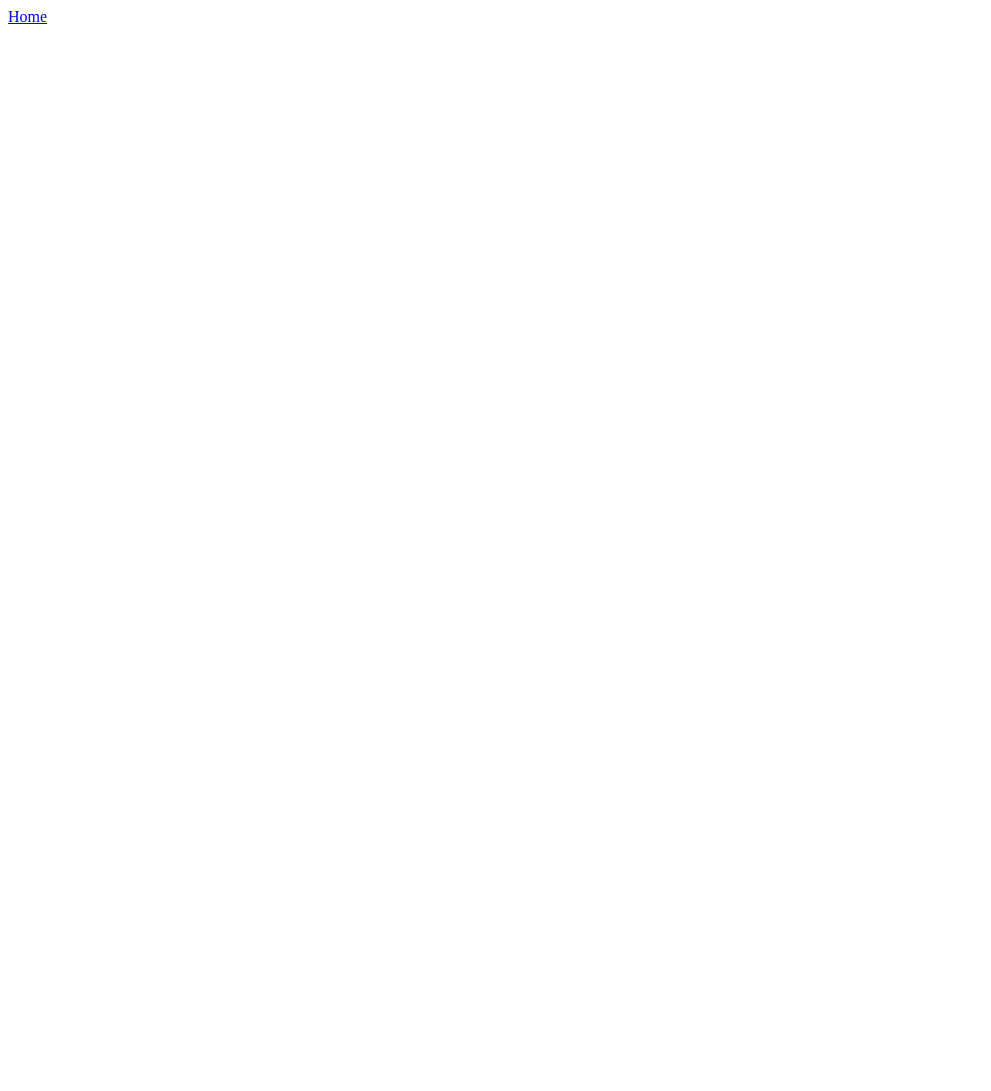
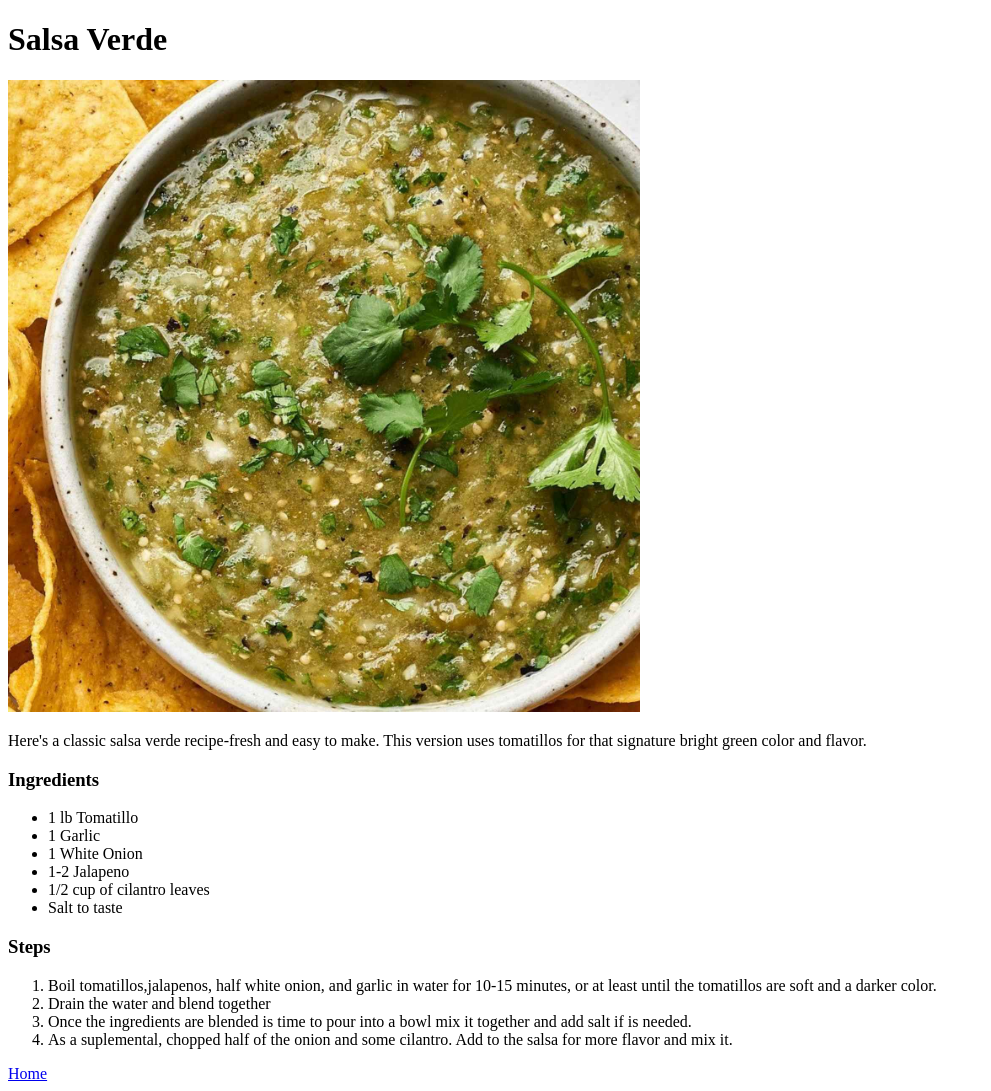
Before and after one commit to TGabby23/odin-recipes, a plain HTML site: page recipes/greensalsa.html in a window 1280 px wide. Shown: the whole page, without its empty margins (0-991 px from the left). Before the commit the page ends 800 px from the top, so only its background shows below. Drawn offline with Linux system fonts and the light colour scheme.

Commit message:
finish salsa recipe with ingredientes and steps

```diff
--- a/recipes/greensalsa.html
+++ b/recipes/greensalsa.html
@@ -10,6 +10,37 @@
 
 <body>
 
+<h1>Salsa Verde</h1>
+
+<img src="../images/salsa-verde.jpeg" width="50%" alt="salsa verde final look">
+
+<p>Here's a classic salsa verde recipe-fresh and easy to make. This version uses
+tomatillos for that signature bright green color and flavor.</p>
+
+<h3>Ingredients</h3>
+
+    <ul>
+     <li>1 lb Tomatillo</li>
+     <li>1 Garlic</li>
+     <li>1 White Onion</li>
+     <li>1-2 Jalapeno</li>
+     <li>1/2 cup of cilantro leaves</li>
+     <li>Salt to taste</li>
+    </ul>
+
+<h3>Steps</h3>
+
+    <ol>
+      <li>Boil tomatillos,jalapenos, half white onion, and
+         garlic in water for 10-15 minutes, or at least until
+        the tomatillos are soft and a darker color.</li>
+      <li>Drain the water and blend together</li>
+      <li>Once the ingredients are blended is time to pour into a bowl
+        mix it together and add salt if is needed.</li>
+      <li>As a suplemental, chopped half of the onion and some cilantro.
+        Add to the salsa for more flavor and mix it.</li>
+    </ol>
+
 <a href="../index.html">Home</a>
 
 </body>
```
